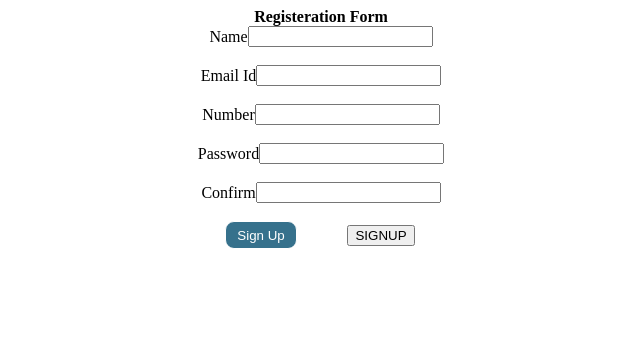
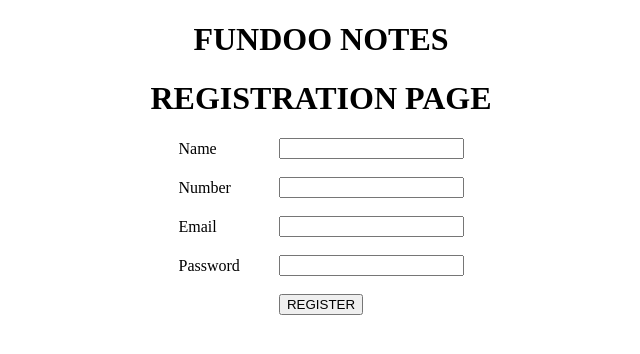
Before and after one commit to Akhilesh21/Fundoo, a CodeIgniter app: page /FellowshipPrograms/index.php/auth/register in a window 1280 px wide. Shown: the top 354 px of the page, without its empty margins (319-959 px from the left). Run offline with CodeIgniter, Linux system fonts and the light colour scheme.

Commit message:
[Akhilesh] added registration page using html

```diff
--- a/codeigniter/application/controllers/Auth.php
+++ b/codeigniter/application/controllers/Auth.php
@@ -3,34 +3,6 @@ class Auth extends CI_Controller
 {
     public function login()
     {
-
-        $this->form_validation->set_rules('username', 'Username', 'required');
-        $this->form_validation->set_rules('password', 'Password', 'required|min_length[5]');
-        if($this->form_validation->run() == TRUE){
-
-            $username = $_POST['username'];
-            $password = md5($_POST['password']);
-
-            $this->db->select('*');
-            $this->db->from('users');
-            $this->db->where(array('username' => $username,'password' => $password));
-            $query = $this->db->get();
-            $user = $query->row();
-            if($user->email){
-
-                $this->session->set_flashdata("success", "You are logged in");
-                $_SESSION['user_logged'] = TRUE;
-                $_SESSION['username'] = $user->username;
-
-                redirect("user/profile", "refresh");
-
-
-            } else {
-                $this->session->set_flashdata("error", "NO such account exists in database");
-                redirect("auth/login", "refresh");
-            }
-        }
-
 
         $this->load->view('login');
         //echo '  login page';
@@ -38,31 +10,61 @@ class Auth extends CI_Controller
 
     public function register()
     {
-        if(isset($_POST['register'])){
-            $this->form_validation->set_rules('username', 'Username', 'required');
-            $this->form_validation->set_rules('email', 'Email', 'required');
-            $this->form_validation->set_rules('password', 'Password', 'required|min_length[5]');
-            $this->form_validation->set_rules('password', 'Confirm Password', 'required|min_length[5]|matches[password]');
+        $this->load->view('register');
+    }
+    public function registerdata()
+    {
+        $user = 'root';
+        $db = 'Sample';
+        $pwd = 'Admin@1234';
+        $host = 'localhost';
+        try {
+            $dbObject = new PDO("mysql:host=$host;dbname=$db", $user, $pwd);
+            if (isset($_POST['email']) && isset($_POST['name']) && isset($_POST['number']) && isset($_POST['password'])) {
+                $email = $_POST['email'];
+                $password = $_POST['password'];
+                $name = $_POST['name'];
+                $number = $_POST['number'];
+                $query = "INSERT INTO registration (name,number,email,password )VALUES ('$name','$number','$email','$password')";
+                $stmt = $dbObject->prepare($query);
+                if ($stmt->execute()) {
+                    echo "Your data saved in database";
+                } else {
+                    echo "Plz enter proper details";
+                }
+                $dbObject = null;
+            }
+        } catch (PDOException $e) {
+            echo "connection failure";
+        }
+    }
+    public function logindata()
+    {
 
-            $this->form_validation->set_rules('phone', 'Phone', 'required|min_length[10]');
+        $host = 'localhost';
+        $db = 'Sample';
+        $admin = 'root';
+        $password = 'Admin@1234';
 
-
-            if($this->form_validation->run() == TRUE){
-                echo 'form Validated';
-
-                $data = array(
-                    'username'=>$_POST['username'],
-                    'email'=>$_POST['email'],
-                    'password'=>$_POST['password'],
-                    'created_data' => date('Y-m-d'),
-                    'phone' => $_POST['phone']
-                );
-                $this->db->insert('users',$data);
-                $this->session->set_flashdata("success","Your account has been registered. You can login now");
-                redirect("auth/register", "refresh");
+        try {
+            $object = new PDO("mysql:host=$host;dbname=$db", $admin, $password);
+            if (isset($_POST['email']) && isset($_POST['password'])) {
+                $email = $_POST['email'];
+                $password = $_POST['password'];
+                $query = "SELECT * FROM registration WHERE email='$email' AND password = '$password'";
+                $statement = $object->prepare($query);
+                $statement->execute();
+                if ($statement->rowCount() > 0) {
+                    echo $email;
+                    $dbobject = null;
+                } else {
+                    echo "user doesn't exist";
+                }
 
             }
+        } catch (PDOException $e) {
+            echo "connection failure";
         }
-        $this->load->view('register');
+
     }
 }
--- a/codeigniter/application/views/register.php
+++ b/codeigniter/application/views/register.php
@@ -1,105 +1,60 @@
-<?php
-$host = 'localhost';
-$db = 'Sample';
-$admin = 'root';
-$password = 'Admin@1234';
+<!DOCTYPE html>
+<html>
+<head>
+    <meta charset="utf-8" />
+    <h1><center> FUNDOO NOTES</center></h1>
+    <h1><center>REGISTRATION PAGE</center></h1>
 
-try{
-    $object = new PDO("mysql:host=$host;dbname=$db",$admin,$password);
-      if(isset($_POST['email'])&&isset($_POST['password']) &&isset($_POST['number']) &&isset($_POST)){
-           $email = $_POST['email'];
-           $id = $_POST['password'];
-           $query = "SELECT * FROM table1 WHERE email='$email' AND ID = '$id'";
-           $statement = $object->prepare($query);
-           $statement->execute();
-           if($statement->rowCount()>0){
-             echo $email;
-             $dbobject = null;
-           }else
-           echo "user doesn't exist";
-       }
-            }
-catch(PDOException $e){
-    echo "connection failure";
-}
-?>
+
+    <title>Registration Page</title>
+
+</head>
+<body>
+
+        <form method="POST" action="registerdata">
 
 
 
 
-
-
-
-
-
-
-
-
-
-
-
-
-
-
-
-<!DOCTYPE html>
-
-
-<html>
-
-<head>
-    <meta charset="utf-8" />
-
-    <title>Register Page</title>
-</head>
-
-<body>
-    <div>
-        <div class="register">Registeration Form</div>
         <div class="alignment">
-            <div class="user">Name </div>
-            <input type="text" id="name" name="name">
+                <div class="email">Name</div>
+                <input type="text" name="name" id="name" required>
             </div>
             <br />
+
             <div class="alignment">
-            <div class="user">Email Id</div>
-            <input type="text" id="email" name="email">
-        </div>
-
-        <br />
-        <div class="alignment">
-            <div class="user">Number</div>
-            <input type="text" id="number" name="number">
-        </div>
-
-        <br />
-        <div class="alignment">
-            <div class="user">Password</div>
-            <input type="password" id="password" name="password">
+                <div class="email">Number</div>
+                <input type="text" name="number" id="number" required>
             </div>
             <br />
+
             <div class="alignment">
-            <div class="user">Confirm</div>
-            <input type="password" id="password" name="password">
+                <div class="email">Email</div>
+                <input type="text" name="email" id="email" required>
+            </div>
+            <br />
+
+            <div class="alignment">
+                <div class="email">Password</div>
+                <input type="PASSWORD" name="password" id="password" required>
             </div>
             <br />
             <div class="buttons">
-            <div class="sign">
-                <input type="button" name="Sign Up" id="btn" onclick="btn" value="Sign Up" class="login" />
+                <div class="btn">
+                    <input type="submit" name="submit" value="REGISTER" class="btn-login" />
                 </div>
-
-            <div class="sign">
-            <input type="submit" name="submit" value="SIGNUP" class="btn-login" />
-
             </div>
+        </form>
 
 
-        </div>
-    </div>
-
     <style>
-        .user {
-            width: 100 px;
+        .login {
+            display: flex;
+            justify-content: center;
+            align-items: center;
+            font-size: 20px;
+            font-weight: 800;
+            padding: 20px;
         }
 
         .alignment {
@@ -108,13 +63,27 @@ catch(PDOException $e){
             align-items: center;
         }
 
+        .card {
+            box-shadow: 0 4px 8px 0 rgba(218, 13, 13, 0.2);
+            transition: 0.3s;
+            background: #f3f3ee;
+            text-align: center;
+            width: 600px;
+            margin: 0 auto;
+            height: 550px;
+        }
+        .email {
+            width: 100px;
+        }
+
         .register {
-            display: flex;
-            justify-content: center;
-            align-items: center;
-            font-size: 20 px;
-            font-weight: 800;
-            padding: 20 px;
+            background: #36718c;
+            color: white;
+            outline: none;
+            width: 72px;
+            height: 28px;
+            border-radius: 9px;
+            border: 1px solid #aaa;
         }
 
         .buttons {
@@ -123,17 +92,7 @@ catch(PDOException $e){
             align-items: center;
         }
 
-        .login {
-            background: #36718c;
-            color: white;
-            outline: none;
-            width: 72px;
-            height: 28px;
-            border-radius: 9px;
-            border: 1px solid;
-        }
-
-        .sign {
+        .btn {
             width: 120px;
             display: flex;
             justify-content: center;
```
Also changed, not shown: codeigniter/application/views/login.php (+0 -29 lines). Lines whose indentation alone changed are shown as unchanged.
